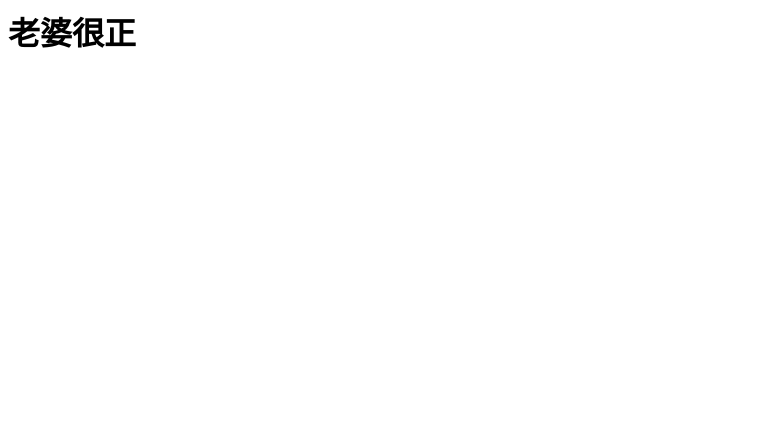
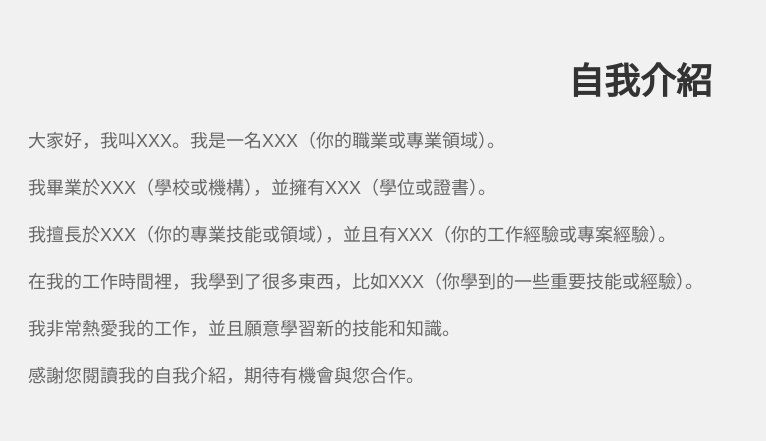
Before and after one commit to a37041251/hikio, a plain HTML site: page index.htm in a window 1280 px wide. Shown: the whole page, without its empty margins (0-766 px from the left). Drawn offline with Linux system fonts and the light colour scheme.

Commit message:
Update index.htm

```diff
--- a/index.htm
+++ b/index.htm
@@ -1 +1,34 @@
-<h1>老婆很正</h1>
+<!DOCTYPE html>
+<html>
+<head>
+	<meta charset="UTF-8">
+	<title>自我介紹</title>
+	<style>
+		body {
+			font-family: Arial, sans-serif;
+			background-color: #f1f1f1;
+			padding: 20px;
+		}
+		h1 {
+			text-align: center;
+			color: #333;
+			font-size: 36px;
+		}
+		p {
+			color: #666;
+			font-size: 18px;
+			line-height: 1.5;
+			margin-bottom: 20px;
+		}
+	</style>
+</head>
+<body>
+	<h1>自我介紹</h1>
+	<p>大家好，我叫XXX。我是一名XXX（你的職業或專業領域）。</p>
+	<p>我畢業於XXX（學校或機構），並擁有XXX（學位或證書）。</p>
+	<p>我擅長於XXX（你的專業技能或領域），並且有XXX（你的工作經驗或專案經驗）。</p>
+	<p>在我的工作時間裡，我學到了很多東西，比如XXX（你學到的一些重要技能或經驗）。</p>
+	<p>我非常熱愛我的工作，並且願意學習新的技能和知識。</p>
+	<p>感謝您閱讀我的自我介紹，期待有機會與您合作。</p>
+</body>
+</html>
```
